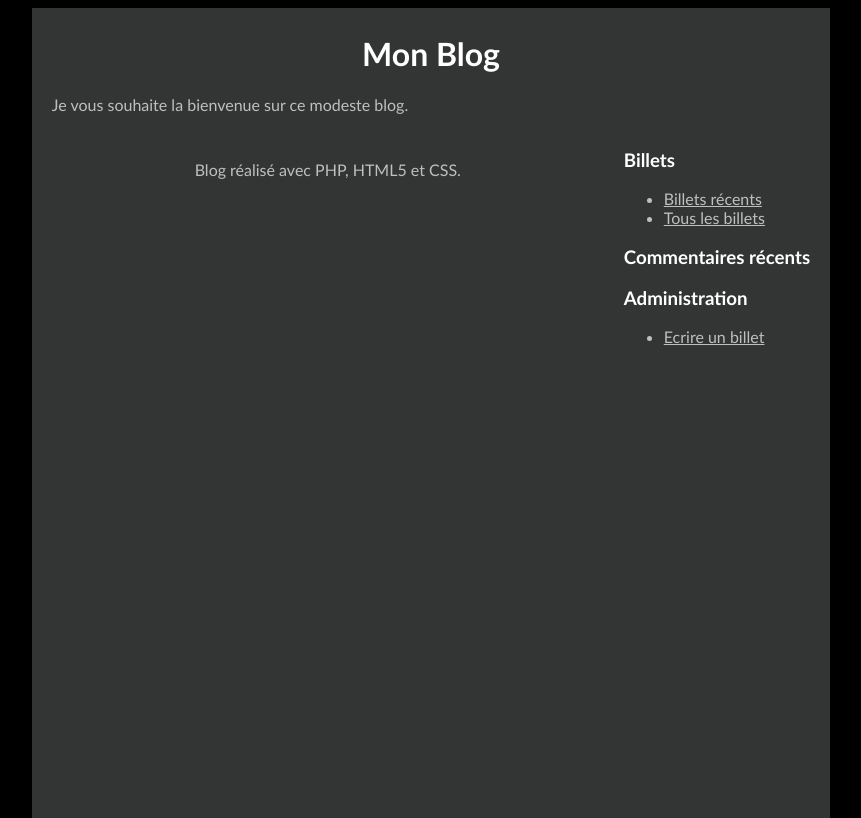
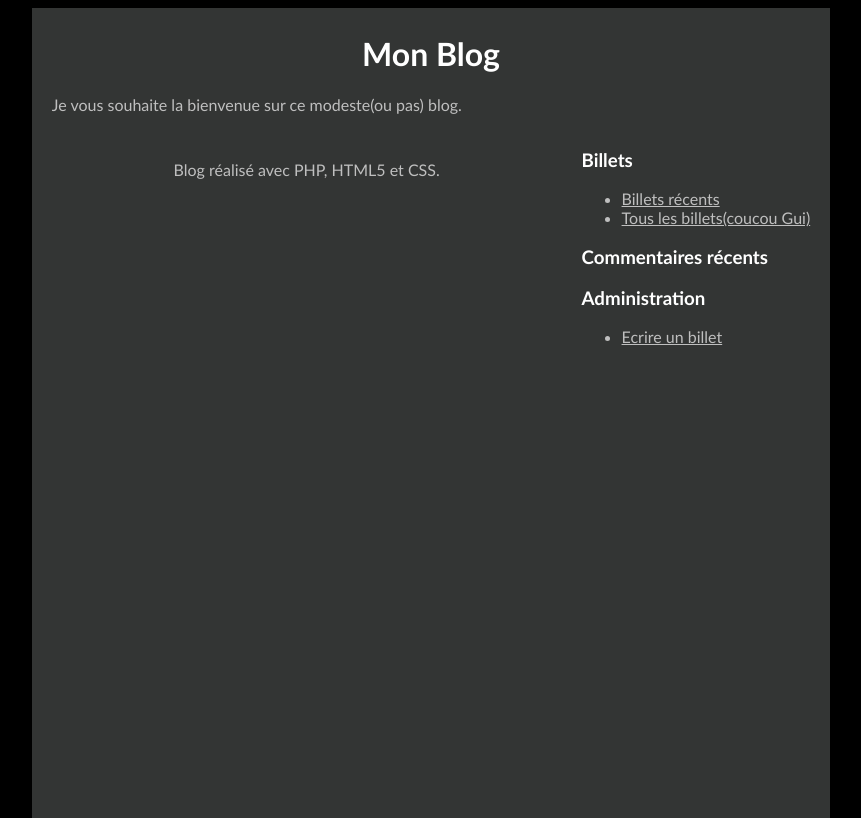
Before and after one commit to JiGiTub/MonBlogMVC, a PHP site: page /index.php in a window 1280 px wide. Shown: the whole page, without its empty margins (209-1070 px from the left). Run offline with PHP 8.4, Linux system fonts and the light colour scheme; data that the repository does not hold is empty.

Commit message:
Finalisation du blog

```diff
--- a/gabarit.php
+++ b/gabarit.php
@@ -9,14 +9,14 @@
     <div id="global">
       <header>
         <h1 id="titreBlog">Mon Blog</h1>
-        <p>Je vous souhaite la bienvenue sur ce modeste blog.</p>
+        <p>Je vous souhaite la bienvenue sur ce modeste(ou pas) blog.</p>
       </header>
       <nav>
         <section>
           <h1>Billets</h1>
           <ul>
             <li><a href="todo">Billets récents</a></li>
-            <li><a href="todo">Tous les billets</a></li>
+            <li><a href="todo">Tous les billets(coucou Gui)</a></li>
           </ul>
         </section>
         <section>
```
